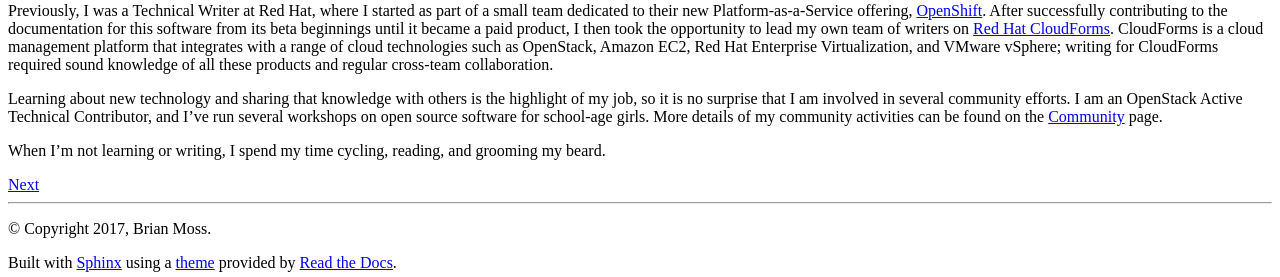
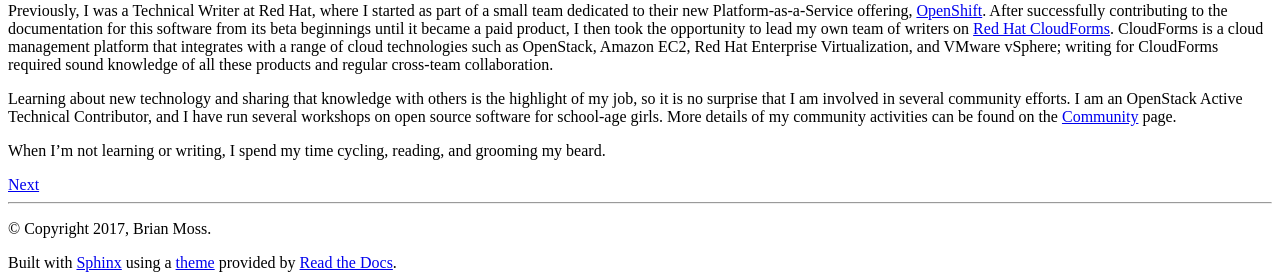
Before and after one commit to kallimachos/cv, a Sphinx documentation site: the page built from doc/index.rst, in a window 1280 px wide. Shown: the part 765-1042 px from the top of the page. Built offline with Sphinx 7.4.7 and the Read the Docs theme 2.0.0, drawn with Linux system fonts in a browser that asks for light colours.

```diff
--- a/doc/community.rst
+++ b/doc/community.rst
@@ -14,7 +14,7 @@ shifted mainly to the IT world.
 
 **Contributions**
 
--  Co-organised OpenStack Documentation Swarm
+-  Co-organized OpenStack Documentation Swarm
 -  Submitted patches for upstream OpenStack documentation bugs
 -  OpenStack Active Technical Contributor (ATC)
 -  Bottle on OpenShift quick start contributor
--- a/doc/employment.rst
+++ b/doc/employment.rst
@@ -14,8 +14,8 @@ Red Hat Asia-Pacific Pty Ltd
       Hat OpenShift documentation team
    -  Worked closely with the cloud technology engineering teams to produce and
       maintain high-quality documentation for Red Hat cloud products
-   -  Mastered use of internal documentation toolchain, including Publican, Git
-      version control, PressGang CCMS, and DocBook XML
+   -  Mastered use of internal documentation tool chain, including Publican,
+      Git version control, PressGang CCMS, and DocBook XML
    -  Developed excellent knowledge of Red Hat Enterprise Linux, cloud
       computing solutions, and technical writing standards
    -  Won Society for Technical Communication Merit Award for OpenShift
--- a/doc/index.rst
+++ b/doc/index.rst
@@ -31,9 +31,9 @@ these products and regular cross-team collaboration.
 
 Learning about new technology and sharing that knowledge with others is the
 highlight of my job, so it is no surprise that I am involved in several
-community efforts. I am an OpenStack Active Technical Contributor, and I’ve run
-several workshops on open source software for school-age girls. More details of
-my community activities can be found on the :ref:`community` page.
+community efforts. I am an OpenStack Active Technical Contributor, and I have
+run several workshops on open source software for school-age girls. More
+details of my community activities can be found on the :ref:`community` page.
 
 When I’m not learning or writing, I spend my time cycling, reading, and
 grooming my beard.
--- a/doc/samples.rst
+++ b/doc/samples.rst
@@ -24,6 +24,6 @@ Review that prompted the publisher to contact me for further feedback. I have
 also guest blogged about Agile methodology for the Society of Technical
 Communication, Australia Chapter.
 
-To automate aspects of my workflow, I have written several scripts in Python
+To automate aspects of my work flow, I have written several scripts in Python
 and Bash. These useful bits of code, along with some less useful bits from my
 learning days, can be found in my GitHub repository.
```
Also changed, not shown: doc/spelling_wordlist.txt (+19 -0 lines).
